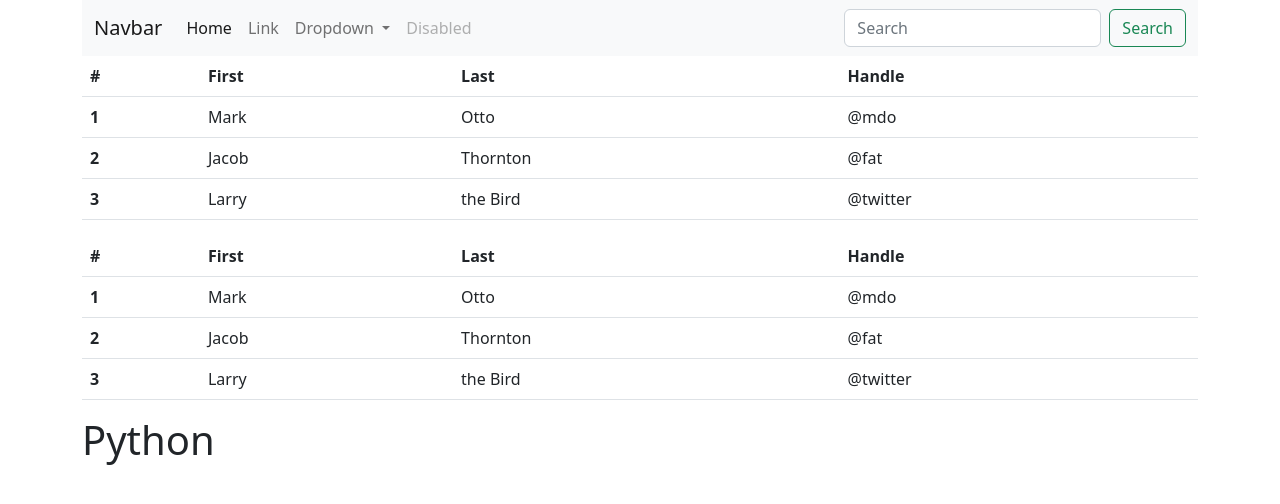
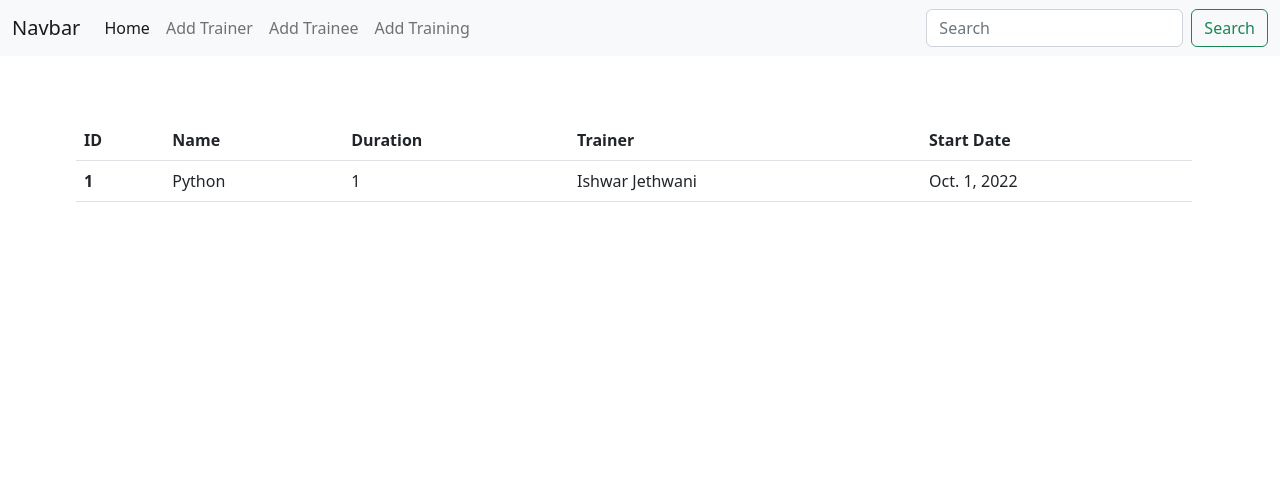
Before and after one commit to ijethwani-msys/institute, a Django app: page /api/ in a window 1280 px wide. Shown: the top 504 px of the page. Run offline with Django 4.2, Linux system fonts and the light colour scheme; data comes from the database, SQL or seed files in the repository; some libraries are stand-ins or nearby versions.

Commit message:
html table created

```diff
--- a/api/views.py
+++ b/api/views.py
@@ -19,6 +19,10 @@ class TraineeList(ListAPIView):
     """List Of Trainee"""
     serializer_class = TraineeSerializer
     queryset = Trainee.objects.all()
+    renderer_classes = [TemplateHTMLRenderer]
+    def get(self, request, *args, **kwargs):
+        return Response({"data":self.get_queryset(),"table_headers":["ID","Name","Technology","DOJ","Status"]},template_name='index.html')
+
 
 class TraineeDetail(RetrieveUpdateDestroyAPIView):
     """Details Of Trainee"""
@@ -36,6 +40,10 @@ class TrainerList(ListAPIView):
     """List Of Trainer"""
     serializer_class = TrainerSerializer
     queryset = Trainer.objects.all()
+    renderer_classes = [TemplateHTMLRenderer]
+    def get(self, request, *args, **kwargs):
+        return Response({"data":self.get_queryset(),"table_headers":["ID","Name","Technology","DOJ","Status"]},template_name='index.html')
+
 
 
 class TrainerDetail(RetrieveUpdateDestroyAPIView):
@@ -56,7 +64,7 @@ class TrainingList(ListAPIView):
     queryset = Training.objects.all()
     renderer_classes = [TemplateHTMLRenderer]
     def get(self, request, *args, **kwargs):
-        return Response({"data":self.get_queryset()},template_name='index.html')
+        return Response({"data":self.get_queryset(),"table_headers":["ID","Name","Duration","Trainer","Start Date"],"type":"training_list"},template_name='index.html')
 
 class TrainingDetail(RetrieveUpdateDestroyAPIView):
     """Training Details"""
--- a/templates/base.html
+++ b/templates/base.html
@@ -6,11 +6,14 @@
     <title>Bootstrap demo</title>
     <link href="https://cdn.jsdelivr.net/npm/bootstrap@5.2.2/dist/css/bootstrap.min.css" rel="stylesheet" integrity="sha384-Zenh87qX5JnK2Jl0vWa8Ck2rdkQ2Bzep5IDxbcnCeuOxjzrPF/et3URy9Bv1WTRi" crossorigin="anonymous"> </head>
   <body>
-  <div class="container">
+
     {% include "navbar.html" %}
-    {% block content %} {% endblock %}
+    <div class="container" style="margin:5%">
+      {% block content %} {% endblock %}
+
+
+    </div>
     <script src="https://cdnjs.cloudflare.com/ajax/libs/jquery/3.3.1/jquery.min.js"></script>
     <script src=https://cdnjs.cloudflare.com/ajax/libs/bootstrap-table/1.16.0/bootstrap-table.min.js></script>
   </body>
-  </div>
 </html>
--- a/templates/index.html
+++ b/templates/index.html
@@ -1,67 +1,23 @@
 {% extends "base.html" %}
+
 {% block content %}
-<table class="table">
+{% comment %} {% include "modals/trainer_modal.html" %}
+{% include "modals/trainee_modal.html" %}
+{% include "modals/training_modal.html" %} {% endcomment %}
+<table class="table table-responsive">
   <thead class="thead-dark">
     <tr>
-      <th scope="col">#</th>
-      <th scope="col">First</th>
-      <th scope="col">Last</th>
-      <th scope="col">Handle</th>
+      {% for t_head in table_headers %}
+      <th scope="col">{{t_head}}</th>
+      {% endfor %}
     </tr>
   </thead>
-  <tbody>
-    <tr>
-      <th scope="row">1</th>
-      <td>Mark</td>
-      <td>Otto</td>
-      <td>@mdo</td>
-    </tr>
-    <tr>
-      <th scope="row">2</th>
-      <td>Jacob</td>
-      <td>Thornton</td>
-      <td>@fat</td>
-    </tr>
-    <tr>
-      <th scope="row">3</th>
-      <td>Larry</td>
-      <td>the Bird</td>
-      <td>@twitter</td>
-    </tr>
-  </tbody>
+  {% if type %}
+  {% include "tables/training_table.html" %}
+  {% else %}
+  {% include "tables/trainer_table.html" %}
+  {% endif %}
+
 </table>
 
-<table class="table">
-  <thead class="thead-light">
-    <tr>
-      <th scope="col">#</th>
-      <th scope="col">First</th>
-      <th scope="col">Last</th>
-      <th scope="col">Handle</th>
-    </tr>
-  </thead>
-  <tbody>
-    <tr>
-      <th scope="row">1</th>
-      <td>Mark</td>
-      <td>Otto</td>
-      <td>@mdo</td>
-    </tr>
-    <tr>
-      <th scope="row">2</th>
-      <td>Jacob</td>
-      <td>Thornton</td>
-      <td>@fat</td>
-    </tr>
-    <tr>
-      <th scope="row">3</th>
-      <td>Larry</td>
-      <td>the Bird</td>
-      <td>@twitter</td>
-    </tr>
-  </tbody>
-</table>
-{% for  d in data %}
-  <h1>{{d.name_of_training}}</h1>
-{% endfor %}
 {% endblock %}
--- a/templates/navbar.html
+++ b/templates/navbar.html
@@ -10,21 +10,13 @@
           <a class="nav-link active" aria-current="page" href="#">Home</a>
         </li>
         <li class="nav-item">
-          <a class="nav-link" href="#">Link</a>
+          <a class="nav-link" href="#" data-toggle="modal" data-target="#exampleModal1" >Add Trainer</a>
         </li>
-        <li class="nav-item dropdown">
-          <a class="nav-link dropdown-toggle" href="#" role="button" data-bs-toggle="dropdown" aria-expanded="false">
-            Dropdown
-          </a>
-          <ul class="dropdown-menu">
-            <li><a class="dropdown-item" href="#">Action</a></li>
-            <li><a class="dropdown-item" href="#">Another action</a></li>
-            <li><hr class="dropdown-divider"></li>
-            <li><a class="dropdown-item" href="#">Something else here</a></li>
-          </ul>
+         <li class="nav-item">
+          <a class="nav-link" href="#" data-toggle="modal" data-target="#exampleModal2">Add Trainee</a>
         </li>
-        <li class="nav-item">
-          <a class="nav-link disabled">Disabled</a>
+         <li class="nav-item">
+          <a class="nav-link" href="#" data-toggle="modal" data-target="#exampleModal3">Add Training</a>
         </li>
       </ul>
       <form class="d-flex" role="search">
--- /dev/null
+++ b/templates/tables/training_table.html
@@ -0,0 +1,11 @@
+ <tbody>
+  {% for object in data %}
+    <tr>
+      <th scope="row">{{ object.id }}</th>
+      <td>{{ object.name_of_training }}</td>
+      <td>{{ object.duration}}</td>
+      <td>{{ object.trainer.name }}</td>
+      <td>{{ object.start_date }}</td>
+    </tr>
+  {% endfor %}
+  </tbody>
```
Also changed, not shown: templates/modals/trainer and_trainee_modal.html (added, +19 -0 lines), templates/modals/training_modal.html (added, +19 -0 lines), templates/tables/trainee_table.html (added, +11 -0 lines), templates/tables/trainer_table.html (added, +11 -0 lines).
